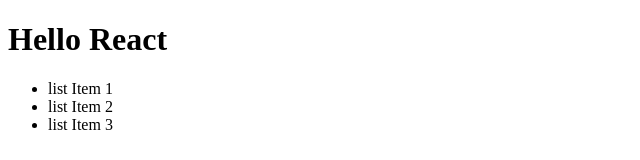
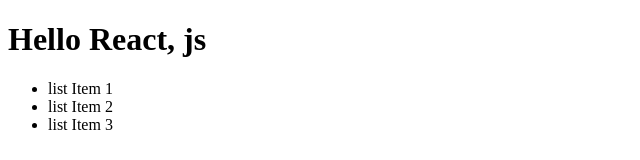
Before and after one commit to BatrynLiudmyla/SHOP-PROJECT, a React (Create React App) app: page / in a window 1280 px wide. Shown: the top 160 px of the page, without its empty margins (0-640 px from the left). Built offline with nearby package versions, Linux system fonts and the light colour scheme.

Commit message:
Варіант 2 виведення списку

```diff
--- a/src/index.tsx
+++ b/src/index.tsx
@@ -1,15 +1,18 @@
+import { title } from 'process'
 import React from 'react'
 import ReactDOM from 'react-dom/client'
 
-const h1 = React.createElement(`h1`, { id: `title` }, `Hello React`)
+// jsx
+
+const h1 = <h1 id="title">Hello React, js</h1>
 console.log(h1)
 
-const list = React.createElement(
-    `ul`,
-    null,
-    React.createElement(`li`, null, `list Item 1`),
-    React.createElement(`li`, null, `list Item 2`),
-    React.createElement(`li`, null, `list Item 3`)
+const list = (
+    <ul>
+        <li>list Item 1</li>
+        <li>list Item 2</li>
+        <li>list Item 3</li>
+    </ul>
 )
 
 const content = (
```
